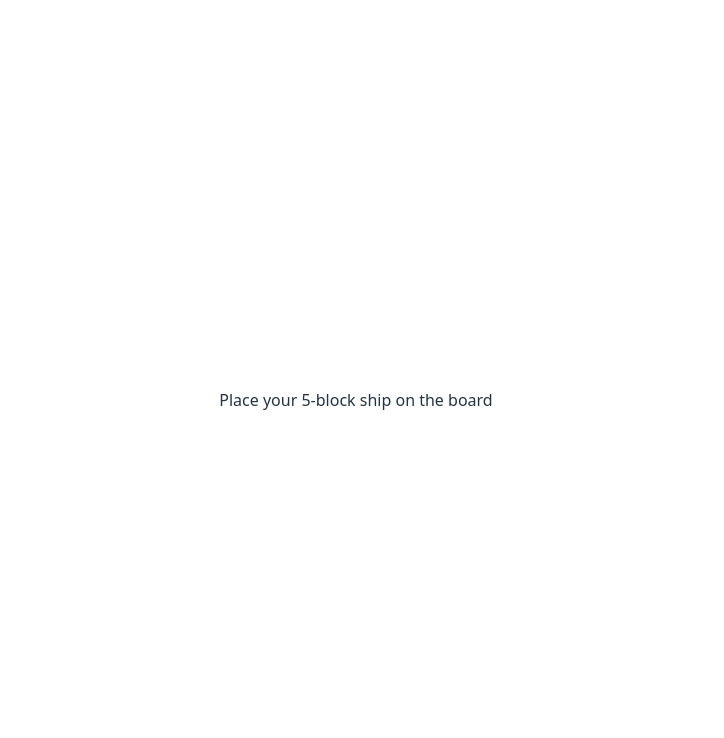
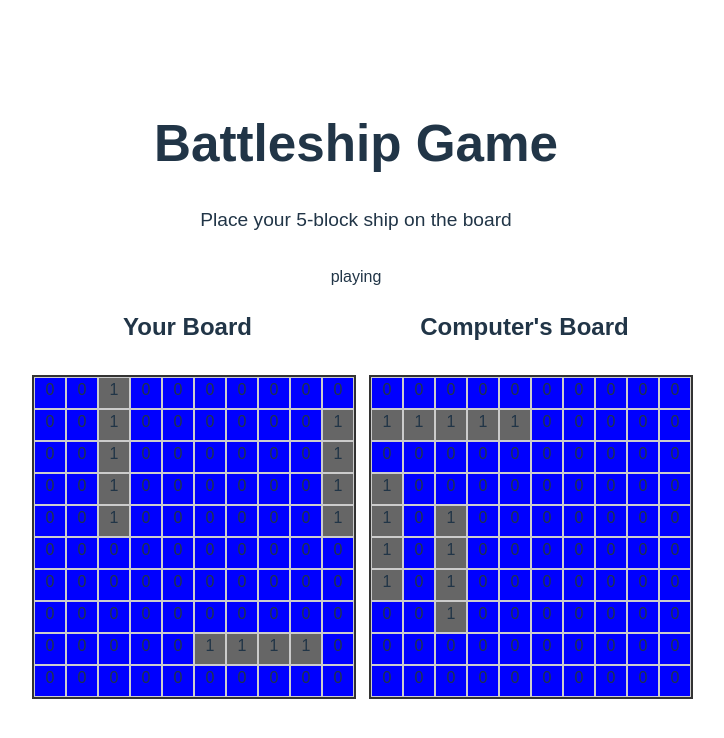
Before and after one commit to dmaeoka/battleship, a React (Vite) app: page / in a window 1280 px wide. Shown: the top 738 px of the page, without its empty margins (284-1008 px from the left). Built offline with nearby package versions, Linux system fonts and the light colour scheme.

Commit message:
Fixing the game with multiple ships

```diff
--- a/src/App.css
+++ b/src/App.css
@@ -5,38 +5,80 @@
 	text-align: center;
 }
 
-.logo {
-	height: 6em;
-	padding: 1.5em;
-	will-change: filter;
-	transition: filter 300ms;
-}
-.logo:hover {
-	filter: drop-shadow(0 0 2em #646cffaa);
-}
-.logo.react:hover {
-	filter: drop-shadow(0 0 2em #61dafbaa);
+.battleship-game {
+	font-family: Arial, sans-serif;
+	max-width: 800px;
+	margin: 0 auto;
+	text-align: center;
 }
 
-@keyframes logo-spin {
-	from {
-		transform: rotate(0deg);
-	}
-	to {
-		transform: rotate(360deg);
-	}
+.message {
+	margin: 20px 0;
+	font-size: 1.2em;
+	min-height: 2em;
 }
 
-@media (prefers-reduced-motion: no-preference) {
-	a:nth-of-type(2) .logo {
-		animation: logo-spin infinite 20s linear;
-	}
+.boards {
+	display: flex;
+	justify-content: space-between;
+	margin-bottom: 20px;
 }
 
-.card {
-	padding: 2em;
+.board-container {
+	width: 48%;
 }
 
-.read-the-docs {
-	color: #888;
+.board {
+	display: inline-block;
+	border: 2px solid #333;
+	margin-top: 10px;
 }
+
+.row {
+	display: flex;
+}
+
+.cell {
+	width: 30px;
+	height: 30px;
+	border: 1px solid #ccc;
+	background-color: #00f;
+	cursor: pointer;
+}
+
+.cell:hover {
+	background-color: #ddd;
+}
+
+.ship {
+	background-color: #666;
+}
+
+.hit {
+	background-color: #f00;
+}
+
+.miss {
+	background-color: rgb(0, 2, 123);
+}
+
+.game-over {
+	margin-top: 20px;
+	padding: 20px;
+	background-color: #f8f8f8;
+	border-radius: 5px;
+}
+
+button {
+	padding: 10px 20px;
+	font-size: 1em;
+	background-color: #4CAF50;
+	color: white;
+	border: none;
+	border-radius: 4px;
+	cursor: pointer;
+}
+
+button:hover {
+	background-color: #45a049;
+}
--- a/src/App.tsx
+++ b/src/App.tsx
@@ -2,171 +2,167 @@ import { useState, useEffect } from "react";
 import "./App.css";
 
 const BOARD_SIZE: number = 10;
-const SHIP_LENGTH: number = 5;
+const BATTLESHIP_LENGTH: number = 5;
+const DESTROYER_LENGTH: number = 4;
 
 interface Ship {
 	row: number;
 	col: number;
 	isHorizontal: boolean;
 	hits: number;
+	length: number;
 }
 
 function App() {
 	// CREATE BOARD
 	const createBoard = (): number[][] => {
-		const board: number[][] = [];
-		for (let i = 0; i < BOARD_SIZE; i++) {
-			const row: number[] = [];
-			for (let j = 0; j < BOARD_SIZE; j++) {
-				row.push(0);
-			}
-			board.push(row);
-		}
-		return board;
+		return Array(BOARD_SIZE).fill(0).map(() => Array(BOARD_SIZE).fill(0));
 	};
 
-	const placeComputerShip = (): void => {
-		const isHorizontal: boolean = Math.random() < 0.5;
-		let row: number = 0;
-		let col: number = 0;
+	// CHECK IF THE SHIP FITS
+	const doesShipCollide = (ships: Ship[], newShip: Ship): boolean => {
+		for (let ship of ships) {
+			for (let i = 0; i < ship.length; i++) {
+				const shipRow = ship.isHorizontal ? ship.row : ship.row + i;
+				const shipCol = ship.isHorizontal ? ship.col + i : ship.col;
+				for (let j = 0; j < newShip.length; j++) {
+					const newRow = newShip.isHorizontal ? newShip.row : newShip.row + j;
+					const newCol = newShip.isHorizontal ? newShip.col + j : newShip.col;
+					if (shipRow === newRow && shipCol === newCol) {
+						return true;
+					}
+				}
+			}
+		}
+		return false;
+	};
 
-		if (isHorizontal) {
-			row = Math.floor(Math.random() * BOARD_SIZE);
-			col = Math.floor(Math.random() * (BOARD_SIZE - SHIP_LENGTH + 1));
-		} else {
-			row = Math.floor(Math.random() * (BOARD_SIZE - SHIP_LENGTH + 1));
-			col = Math.floor(Math.random() * BOARD_SIZE);
-		}
+	const randomShip = (length: number, existingShips: Ship[]): Ship => {
+		let ship: Ship = {
+			row: 0,
+			col: 0,
+			isHorizontal: false,
+			hits: 0,
+			length
+		};
+		let valid = false;
+		while (!valid) {
+			const isHorizontal = Math.random() < 0.5;
+			const row = isHorizontal
+				? Math.floor(Math.random() * BOARD_SIZE)
+				: Math.floor(Math.random() * (BOARD_SIZE - length + 1));
+			const col = isHorizontal
+				? Math.floor(Math.random() * (BOARD_SIZE - length + 1))
+				: Math.floor(Math.random() * BOARD_SIZE);
 
-		// PC SHIP
-		const ship: Ship = {
+			ship = {
 				row,
 				col,
 				isHorizontal,
 				hits: 0,
+				length
 			};
 
-		setPlayerShip(ship);
+			valid = !doesShipCollide(existingShips, ship);
+		}
+
+		return ship;
 	};
 
-	const placePlayerShip = (
-		row: number,
-		col: number,
-		isHorizontal: boolean,
-	): boolean => {
-		// Test if the ship fits
-		if (isHorizontal) {
-			if (col + SHIP_LENGTH > BOARD_SIZE) return false;
-		} else {
-			if (row + SHIP_LENGTH > BOARD_SIZE) return false;
+	const placeShips = (player:string = "computer"): void => {
+		const ships: Ship[] = [];
+		const lengths = [BATTLESHIP_LENGTH, DESTROYER_LENGTH, DESTROYER_LENGTH];
+
+		for (let len of lengths) {
+			const newShip = randomShip(len, ships);
+			ships.push(newShip);
 		}
 
-		const newBoard: number[][] = createBoard();
-
-		const ship: Ship = {
-			row,
-			col,
-			isHorizontal,
-			hits: 0,
-		};
-
-		if (isHorizontal) {
-			for (let i = 0; i < SHIP_LENGTH; i++) {
-				newBoard[row][col + i] = 1;
-			}
-		} else {
-			for (let i = 0; i < SHIP_LENGTH; i++) {
-				newBoard[row + i][col] = 1;
+		const newBoard = createBoard();
+		for (let ship of ships) {
+			for (let i = 0; i < ship.length; i++) {
+				const r = ship.isHorizontal ? ship.row : ship.row + i;
+				const c = ship.isHorizontal ? ship.col + i : ship.col;
+				newBoard[r][c] = 1;
 			}
 		}
 
+		if (player === "computer") {
+			setComputerBoard(newBoard);
+			setComputerShips(ships);
+		} else {
 			setPlayerBoard(newBoard);
-		setPlayerShip(ship);
-		setGameStatus("playing");
-		setMessage("Game started! Your turn to attack the computer's board.");
-
-		return true;
-	};
-
-	const handlePlayerPlacement = (
-		row: number,
-		col: number,
-		isHorizontal: boolean,
-	): void => {
-		if (gameStatus === "setup") {
-			placePlayerShip(row, col, isHorizontal);
+			setPlayerShips(ships);
 		}
-		return;
 	};
 
 	const handlePlayerAttack = (row: number, col: number): void => {
-		if (gameStatus === "playing" && computerBoard[row][col] !== 1) {
-			const newComputerBoard = [...computerBoard];
+		console.log(computerBoard[row][col]);
+		if (gameStatus !== "playing" || computerBoard[row][col] === 2) return;
+		const newBoard:number[][] = [...computerBoard];
 		let hit = false;
 
-			if (computerShip.isHorizontal) {
-				if (row === computerShip.row && col >= computerShip.col && col < computerShip.col + SHIP_LENGTH) {
+		for (let ship of computerShips) {
+			for (let i = 0; i < ship.length; i++) {
+				const r = ship.isHorizontal ? ship.row : ship.row + i;
+				const c = ship.isHorizontal ? ship.col + i : ship.col;
+				if (r === row && c === col) {
 					hit = true;
-					computerShip.hits++;
-				}
-			} else {
-				if (col === computerShip.col && row >= computerShip.row && row < computerShip.row + SHIP_LENGTH) {
-					hit = true;
-					computerShip.hits++;
+					ship.hits++;
 				}
 			}
+		}
+		console.log(hit);
+		newBoard[row][col] = hit ? 3 : 2;
 
-			newComputerBoard[row][col] = hit ? 1 : 2;
-
-			setComputerBoard(newComputerBoard);
+		setComputerBoard(newBoard);
+		setComputerShips([...computerShips]);
 
 		if (hit) {
-				setMessage("You hit the computer's ship!");
+			setMessage("You hit a ship!");
 		} else {
-				setMessage("You missed the computer's ship.");
+			setMessage("You missed.");
 		}
 
-			if (computerShip.hits === SHIP_LENGTH) {
+		if (computerShips.every((s) => s.hits >= s.length)) {
 			setGameStatus("game over");
 			setWinner("player");
-				setMessage("You won! Congratulations!");
+			setMessage("You won!");
 		} else {
-				setGameStatus("playing");
-				setMessage("Computer's turn to attack your board.");
-
-				setTimeout(computerTurn, 100);
+			setTimeout(computerTurn, 1000);
 		}
-		};
-		return;
 	};
 
 	const computerTurn = (): void => {
-		if (gameStatus === "playing") {
-			let row: number = 0;
-			let col: number = 0;
+		console.log(gameStatus);
+
+		if (gameStatus !== "playing") return;
+
+		let row: number;
+		let col: number;
 
 		do {
 			row = Math.floor(Math.random() * BOARD_SIZE);
-				col = Math.floor(Math.random() * BOARD_SIZE)
-			} while (playerBoard[row][col] !== null && playerBoard[row][col] !== 1);
+			col = Math.floor(Math.random() * BOARD_SIZE);
+		} while (playerBoard[row][col] === 1 || playerBoard[row][col] === 2);
 
 		const newPlayerBoard = [...playerBoard];
 		let hit = false;
 
-			if (playerShip?.isHorizontal) {
-				if (row === playerShip.row && col >= playerShip.col && col < playerShip.col + SHIP_LENGTH) {
+		for (let ship of playerShips) {
+			for (let i = 0; i < ship.length; i++) {
+				const r = ship.isHorizontal ? ship.row : ship.row + i;
+				const c = ship.isHorizontal ? ship.col + i : ship.col;
+				if (r === row && c === col) {
 					hit = true;
-					playerShip.hits++;
+					ship.hits++;
 				}
-			} else {
-				if (col === playerShip.col && row >= playerShip.row && row < playerShip.row + SHIP_LENGTH) {
-					hit = true;
-					playerShip.hits++;
 			}
 		}
 
-			newPlayerBoard[row][col] = hit ? 1 : 2;
+		newPlayerBoard[row][col] = hit ? 3 : 2;
 		setPlayerBoard(newPlayerBoard);
+		setPlayerShips([...playerShips]);
 
 		if (hit) {
 			setMessage("Computer hit your ship!");
@@ -174,53 +170,107 @@ function App() {
 			setMessage("Computer missed your ship.");
 		}
 
+		if (playerShips.every(s => s.hits >= s.length)) {
+			setGameStatus("game over");
+			setWinner("computer");
+			setMessage("Computer won!");
 		}
-		return;
+	};
+
+	// board, row, col, isPlayerBoard
+	const renderCell = (
+		board: number[][],
+		row: number,
+		col: number,
+		isPlayerBoard: boolean,
+	) => {
+		const cellValue = board[row][col];
+		let cellClass = "cell";
+		if (cellValue === 1) {
+			cellClass += " ship";
+		} else if (cellValue === 2) {
+			cellClass += " miss";
+		} else if (cellValue === 3) {
+			cellClass += " hit";
 		}
 
+		return (
+			<div
+				key={`${row}-${col}`}
+				className={cellClass}
+				onClick={() => handlePlayerAttack(row, col)}
+			>{cellValue}</div>
+		);
+	};
 
+	const resetGame = (): void => {
+		// setPlayerBoard(createBoard());
+		// setComputerBoard(createBoard());
+		// setPlayerShip(null);
+		// placeComputerShips(BATTLESHIP_LENGTH);
+		// placeComputerShips(DESTROYER_LENGTH);
+		// placeComputerShips(DESTROYER_LENGTH);
 
-
-
-
-
-	// RESET THE GAME
-	const resetGame = (): void => {
-		setPlayerBoard(createBoard());
-		setComputerBoard(createBoard());
-		setPlayerShip(null);
-		placeComputerShip();
-		setGameStatus("setup");
-		setWinner(null);
+		// setGameStatus("setup");
+		// setWinner(null);
 		setMessage("Place your 5-block ship on the board");
 	};
 
 	// STATE
-	const [playerBoard, setPlayerBoard] = useState(createBoard());
-	const [computerBoard, setComputerBoard] = useState(createBoard());
-	const [computerShip, setComputerShip] = useState<Ship>(null);
-	const [playerShip, setPlayerShip] = useState<Ship | null>(null);
-	const [gameStatus, setGameStatus] = useState("setup"); // setup, playing, game over
+	const [playerBoard, setPlayerBoard] = useState<number[][]>([]);
+	const [computerBoard, setComputerBoard] = useState<number[][]>([]);
+	const [computerShips, setComputerShips] = useState<Ship[]>([]);
+	const [playerShips, setPlayerShips] = useState<Ship[]>([]);
+	const [gameStatus, setGameStatus] = useState("setup");
 	const [winner, setWinner] = useState<string | null>(null);
-	const [message, setMessage] = useState(
-		"Place your 5-block ship on the board",
-	);
+	const [message, setMessage] = useState("Place your 5-block ship on the board");
 
 	// EFFECT
 	useEffect(() => {
 		console.log("useEffect");
-		placeComputerShip();
-
-		console.log(playerBoard);
-		console.log(computerBoard);
-		console.log(computerShip);
-		console.log(playerShip);
-		console.log(gameStatus);
-		console.log(winner);
-		console.log(message);
+		setGameStatus("playing")
+		placeShips("player");
+		placeShips("computer");
 	}, []);
 
-	return <div className="card">{message}</div>;
+	return (
+		<div className="battleship-game">
+			<h1>Battleship Game</h1>
+			<div className="message">{message}</div>
+			<div>{ gameStatus }</div>
+
+			<div className="boards">
+				<div className="board-container">
+					<h2>Your Board</h2>
+					<div className="board">
+						{playerBoard.map((row, rowIndex) => (
+							<div key={rowIndex} className="row">
+								{row.map((_, colIndex) => renderCell(playerBoard, rowIndex, colIndex, true))}
+							</div>
+						))}
+					</div>
+				</div>
+
+				<div className="board-container">
+					<h2>Computer's Board</h2>
+					<div className="board">
+						{computerBoard.map((row, rowIndex) => (
+							<div key={rowIndex} className="row">
+								{row.map((_, colIndex) => renderCell(computerBoard, rowIndex, colIndex, false))}
+							</div>
+						))}
+					</div>
+				</div>
+			</div>
+
+			{gameStatus === 'gameOver' && (
+				<div className="game-over">
+					<h2>{winner === 'player' ? 'You Won!' : 'Computer Won!'}</h2>
+					<button onClick={resetGame}>Play Again</button>
+				</div>
+			)}
+		</div>
+	);
 }
 
 export default App;
```
Lines whose indentation alone changed are shown as unchanged.
